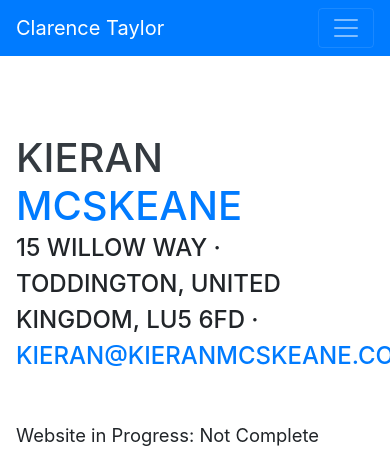
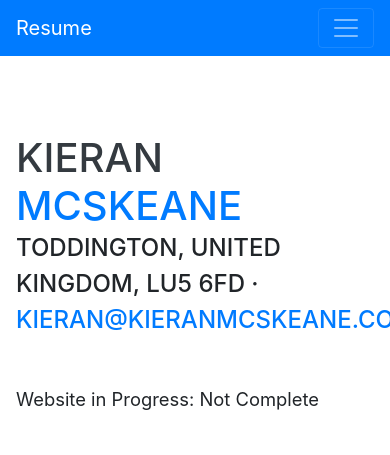
Before and after one commit to KieranMcSkeane/MainWebsite, a website with bundled scripts: page index.html in a window 390 px wide. Shown: the top 455 px of the page. Built offline with nearby package versions, Linux system fonts and the light colour scheme; a web font is replaced by a local one.

Commit message:
Removed addresss

```diff
--- a/index.html
+++ b/index.html
@@ -28,7 +28,7 @@
 
   <nav class="navbar navbar-expand-lg navbar-dark bg-primary fixed-top" id="sideNav">
     <a class="navbar-brand js-scroll-trigger" href="#page-top">
-      <span class="d-block d-lg-none">Clarence Taylor</span>
+      <span class="d-block d-lg-none">Resume</span>
       <span class="d-none d-lg-block">
         <img class="img-fluid img-profile rounded-circle mx-auto mb-2" src="img/profile.jpg" alt="">
       </span>
@@ -68,7 +68,7 @@
         <h1 class="mb-0">Kieran
           <span class="text-primary">McSkeane</span>
         </h1>
-        <div class="subheading mb-5">15 Willow Way · Toddington, United Kingdom, LU5 6FD ·
+        <div class="subheading mb-5">Toddington, United Kingdom, LU5 6FD ·
           <a href="mailto:kieran@kieranmcskeane.com">kieran@kieranmcskeane.com</a>
         </div>
         <p class="lead mb-5">Website in Progress: Not Complete</p>
```
